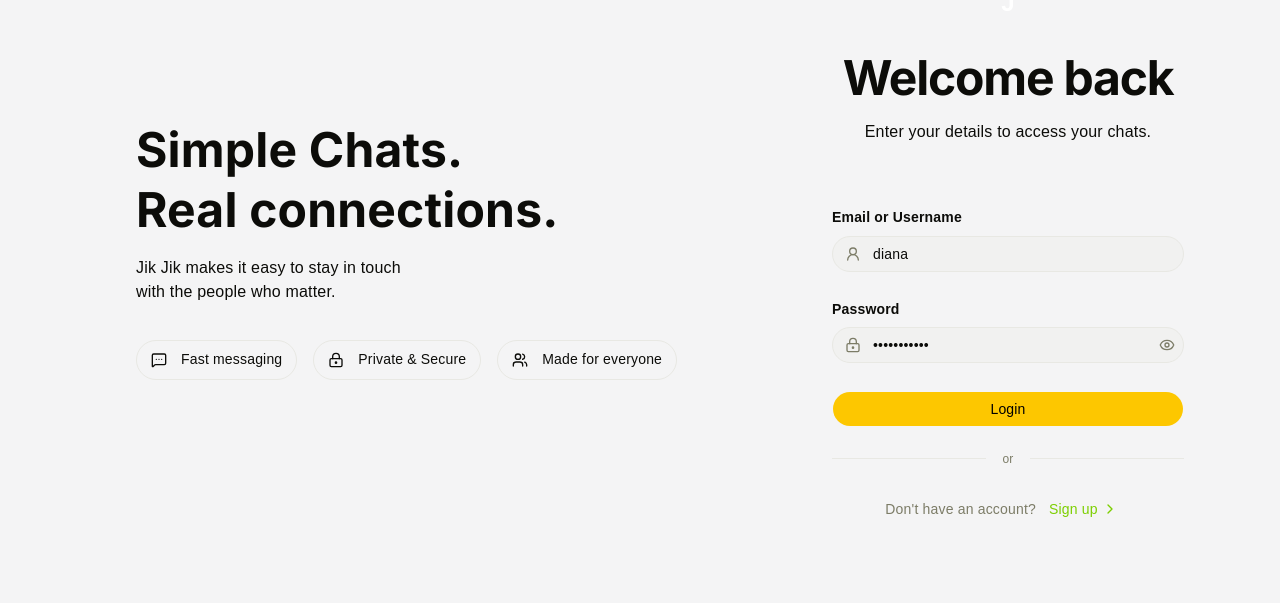
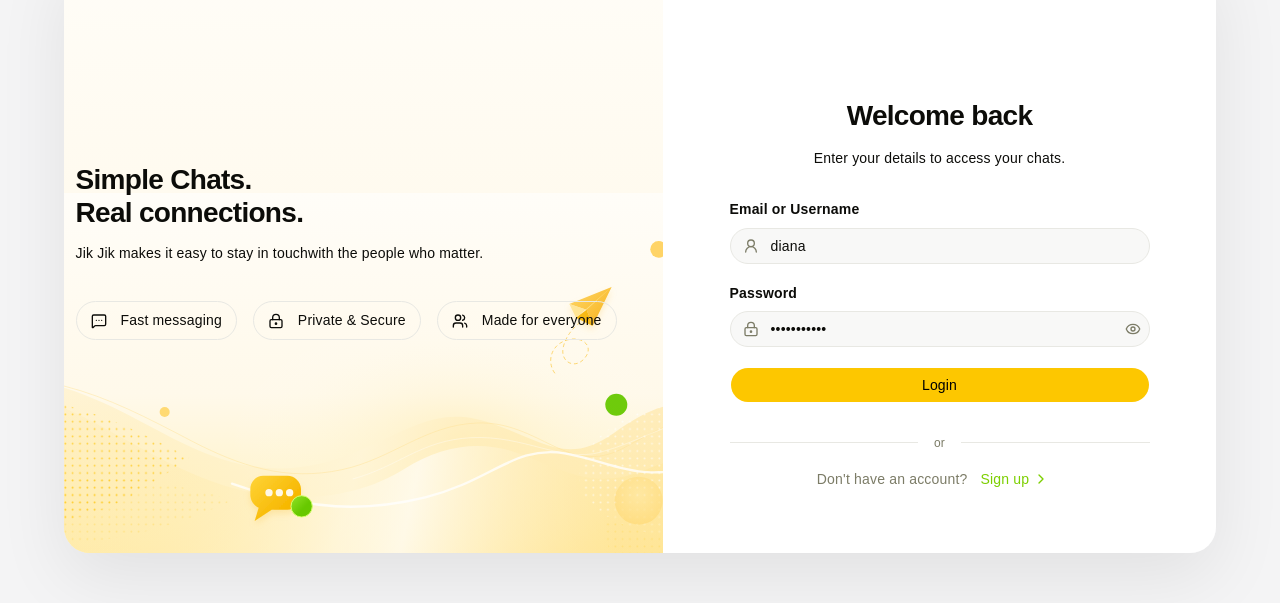
Before and after one commit to mirzaqasemi/jikjik-client, a React (Vite) app: page / in a window 1280 px wide. Shown: the part 147-750 px from the top of the page. Built offline with nearby package versions, Linux system fonts and the light colour scheme.

Commit message:
feat(login): redesign responsive login page

```diff
--- a/src/index.css
+++ b/src/index.css
@@ -71,6 +71,7 @@ body,
   box-sizing: border-box;
 }
 
+/*
 @layer base {
 
   h1,
@@ -86,7 +87,7 @@ body,
 }
 
 h1 {
-  font-size: 3rem;
+  font-size: 2.5rem;
   font-weight: 800;
 }
 
@@ -108,6 +109,42 @@ h5 {
 
 h6 {
   font-size: 0.875rem;
+}
+
+@media (max-width: 1024px) {
+  h1 {
+    font-size: 2rem;
+  }
+} */
+
+@layer base {
+  h1 {
+    @apply text-xl sm:text-2xl lg:text-[28px] font-bold tracking-tight;
+  }
+
+  h2 {
+    @apply text-lg sm:text-xl lg:text-2xl font-semibold tracking-tight;
+  }
+
+  h3 {
+    @apply text-base sm:text-lg lg:text-xl font-semibold;
+  }
+
+  h4 {
+    @apply text-base font-semibold;
+  }
+
+  p {
+    @apply text-sm leading-6;
+  }
+
+  span {
+    @apply text-sm;
+  }
+
+  small {
+    @apply text-xs;
+  }
 }
 
 body {
--- a/src/pages/login/Login.tsx
+++ b/src/pages/login/Login.tsx
@@ -1,4 +1,3 @@
-import { ChevronRight, EyeIcon, EyeOffIcon, LockKeyhole, MessageSquareMore, UserRound, Users } from "lucide-react"
 import { Button } from "@/components/ui/button";
 import {
     Field,
@@ -10,22 +9,20 @@ import {
     InputGroupAddon,
     InputGroupInput,
 } from "@/components/ui/input-group";
-import { InboxIcon } from "lucide-react"
 import {
     Item,
     ItemContent,
-    ItemDescription,
     ItemMedia,
-    ItemTitle,
+    ItemTitle
 } from "@/components/ui/item";
 import { CHATS_ROUTE } from "@/router.tsx";
 import { useMutation } from "@tanstack/react-query";
+import { ChevronRight, CircleAlert, EyeIcon, EyeOffIcon, LockKeyhole, MessageSquareMore, UserRound, Users } from "lucide-react";
 import React, { useRef, useState } from 'react';
 import { useNavigate } from 'react-router-dom';
 import * as backend from '../../services/backend.ts';
 import * as session from '../../services/session.ts';
 import './login.css';
-import { CircleAlert } from "lucide-react";
 
 
 export default function Login() {
@@ -36,8 +33,8 @@ export default function Login() {
     const passRef = useRef<HTMLInputElement>(null);
 
     const loginMutation = useMutation({
-        mutationFn: ({ username, password }: { username: string; password: string }) => {
-            return backend.login(username, password);
+        mutationFn: ({ username }: { username: string }) => {
+            return backend.login(username);
         },
         onSuccess: (user) => {
             if (user != null) {
@@ -66,7 +63,6 @@ export default function Login() {
         setWarning("");
         loginMutation.mutate({
             username: usernameInput.value,
-            password: passwordInput.value
         }); // React Query internally does something like:
         // const data = await mutationFn({username: usernameInput.value, password: passwordInput.value})
         // storeResultInsideReactQuery(data) Which stores data in "mutation.data"
@@ -85,10 +81,12 @@ export default function Login() {
     }
 
     return (
-        <div className="flex items-center justify-center h-full w-full px-14 login-page">
+        <div className='flex items-center justify-center h-full w-full xl:bg-secondary login-page-outer-container'>
 
+            <div className="flex items-center justify-center w-full h-full xl:w-[90%] max-w-[1280px] xl:max-h-[600px] xl:rounded-4xl overflow-hidden login-page-inner-container">
                 {/* DESKTOP VIEW - LEFT SIDE */}
-            <div className="hidden xl:flex xl:flex-col xl:flex-1  lg:px-16 xl:px-20 text-start login-left-side">
+                <div className="relative hidden xl:flex xl:flex-col xl:w-[52%] items-center h-full justify-center py-8 overflow-hidden login-left-side">
+                    <div className='max-w-150 relative z-10 text-start'>
                         <h1 className="leading-none">Simple Chats.</h1>
                         <h1 className="mb-2.5">Real connections.</h1>
                         <span>Jik Jik makes it easy to stay in touch</span>
@@ -120,20 +118,23 @@ export default function Login() {
                             </Item>
                         </div>
                     </div>
+                </div>
 
-            <div className='flex flex-col px-6 sm:px-8 md:px-12 lg:px-16 xl:px-10 items-center justify-center w-full h-full xl:flex-1 login-right-side'>
+                {/* RIGHT SIDE */}
+                <div className='flex w-full h-full xl:w-[48%] xl:bg-background overflow-auto login-right-side'>
+                    <div className='flex flex-col items-center justify-center w-full m-auto p-7 sm:p-0 max-w-[420px] py-8'>
                         {/* LOGO */}
-                <div className='flex items-center justify-center w-12 h-12 mb-6 text-white font-bold brand-logo'>J</div>
+                        <div className='flex mb-10 items-center justify-center w-12 h-12 text-white font-bold brand-logo'>J</div>
 
                         {/* HEADER */}
-                <div className='login-header'>
-                    <h1 className='mb-4 text-center font-bold tracking-tight text-4xl'>Welcome back</h1>
-                    <div className="login-header-description">Enter your details to access your chats.</div>
+                        <div className='login-header flex flex-col mb-8 gap-1 xl:gap-3.5'>
+                            <h1 className='text-center font-bold tracking-tight'>Welcome back</h1>
+                            <span className="login-header-description">Enter your details to access your chats.</span>
                         </div>
 
                         {/* LOGIN FORM */}
-                <form onSubmit={handleSubmit} className='flex flex-col mt-16 w-full max-w-md form-group'>
-                    <FieldGroup>
+                        <form onSubmit={handleSubmit} className='flex flex-col mb-8 w-full'>
+                            <FieldGroup className="flex flex-col gap-5">
                                 <Field className='gap-2'>
                                     <FieldLabel htmlFor="fieldgroup-username" className='form-field-label'>Email or Username</FieldLabel>
                                     <InputGroup>
@@ -170,7 +171,6 @@ export default function Login() {
                                                 {showPassword ?
                                                     <EyeOffIcon className="size-4" /> :
                                                     <EyeIcon className="size-4" />
-
                                                 }
 
                                             </button>
@@ -187,21 +187,24 @@ export default function Login() {
                             </FieldGroup>
                         </form>
 
+                        <div className="flex flex-col w-full max-w-md  gap-2.5">
                             {/* DIVIDED LINE */}
-                <div className="flex w-full max-w-md items-center  my-6 gap-4">
+                            <div className="flex w-full max-w-md items-center gap-4">
                                 <div className="h-px flex-1 bg-border"></div>
                                 <span className="text-xs text-muted-foreground">or</span>
                                 <div className="h-px flex-1 bg-border"></div>
                             </div>
 
                             {/* SIGN UP SECTION */}
-                <div className="flex items-center">
-                    <span className="text-sm text-muted-foreground">Don't have an account?</span>
+                            <div className="flex items-center justify-center">
+                                <span className="text-muted-foreground">Don't have an account?</span>
                                 <Button variant="link" className="text-chart-2 text-sm gap-1 hover:no-underline">
                                     Sign up
                                     <ChevronRight className="text-chart-2 w-5 h-5" />
                                 </Button>
-
+                            </div>
+                        </div>
+                    </div>
                 </div>
             </div>
         </div>
--- a/src/pages/login/login.css
+++ b/src/pages/login/login.css
@@ -1,20 +1,19 @@
 /* =========================================
    4. LOGIN PAGE SPECIFICS
    ========================================= */
-body {
-    background-color: var(--secondary);
+.login-page-inner-container {
+    box-shadow: 0 24px 70px oklch(0.153 0.006 107.1 / 0.08);
 }
 
-.login-page {
-
+.login-left-side {
+    background: no-repeat left bottom / cover url('../../assets/login-page-background.svg');
 }
 
-.login-left-side span{
+.login-left-side span {
     color: var(--color-muted-foreground);
-
 }
 
-.login-card-item{
+.login-card-item {
     display: flex;
     justify-content: center;
     border-radius: calc(var(--radius) * 2.6);
@@ -23,7 +22,7 @@ body {
     width: fit-content;
 }
 
-.login-card-item svg{
+.login-card-item svg {
     color: var(--color-chart-2);
 }
 
@@ -34,7 +33,6 @@ body {
 }
 
 .login-header-description {
-    font-size: 16px;
     color: var(--color-muted-foreground);
 }
 
@@ -101,3 +99,42 @@ body {
     height: 16px;
     width: 16px;
 }
+
+.bg-wave-bottom {
+    position: absolute;
+    left: 50%;
+    width: 1280px;
+    transform: translateX(-50%);
+}
+
+.bg-wave-bottom img {
+    /* keep the SVG at original size: */
+    width: 1280px;
+    /* important to prevent scaling: */
+    max-width: none;
+    display: block;
+}
+
+.bg-desktop-wave-bottom {
+    /* position: absolute; */
+    z-index: 0;
+}
+
+
+/* =========================================
+   BREAKPOINTS SETUP
+   ========================================= */
+
+@media (max-width: 1279px) {
+    .login-right-side {
+        background: no-repeat center bottom / cover url('../../assets/login-page-background.svg');
+    }
+}
+
+@media (min-width: 1280px) and (max-height: 600px) {
+    .login-page-inner-container {
+        width: 100%;
+        max-width: 100%;
+        border-radius: 0;
+    }
+}
```
Also changed, not shown: src/assets/login-page-background.svg (added). Lines whose indentation alone changed are shown as unchanged.
